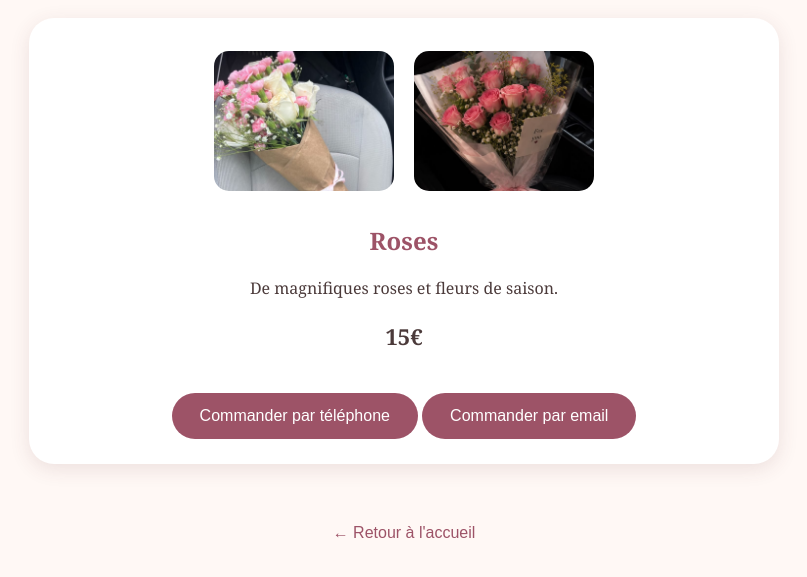
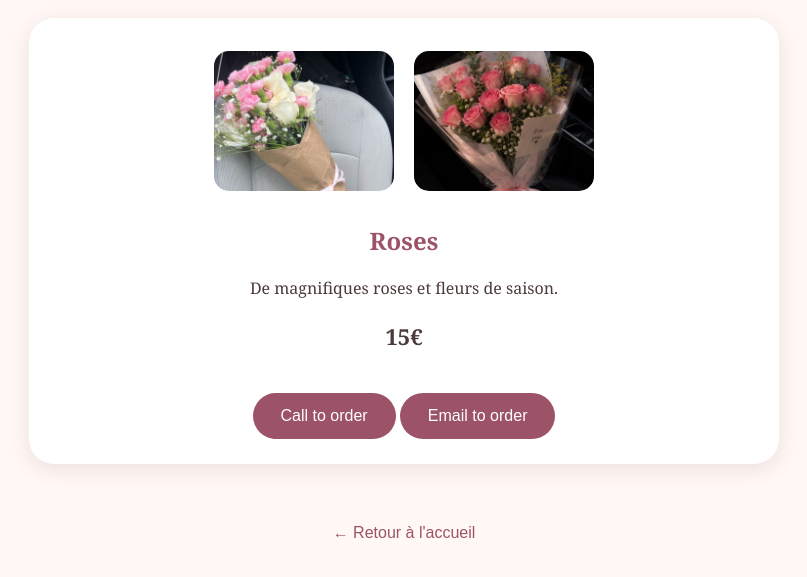
Before and after one commit to yasyasiyasii/Jasmine, a plain HTML site: page small.html in a window 1280 px wide. Shown: the part 153-730 px from the top of the page, without its empty margins (236-1043 px from the left). Drawn offline with Linux system fonts and the light colour scheme.

Commit message:
Translate order buttons text to English

```diff
--- a/small.html
+++ b/small.html
@@ -26,11 +26,11 @@
         <p class="price">15€</p>
 
         <a class="order-button" href="tel:0600000000">
-            Commander par téléphone
+           Call to order
         </a>
 
         <a class="order-button" href="mailto:yasyasi@gmail.com">
-            Commander par email
+            Email to order
         </a>
 
     </div>
```
